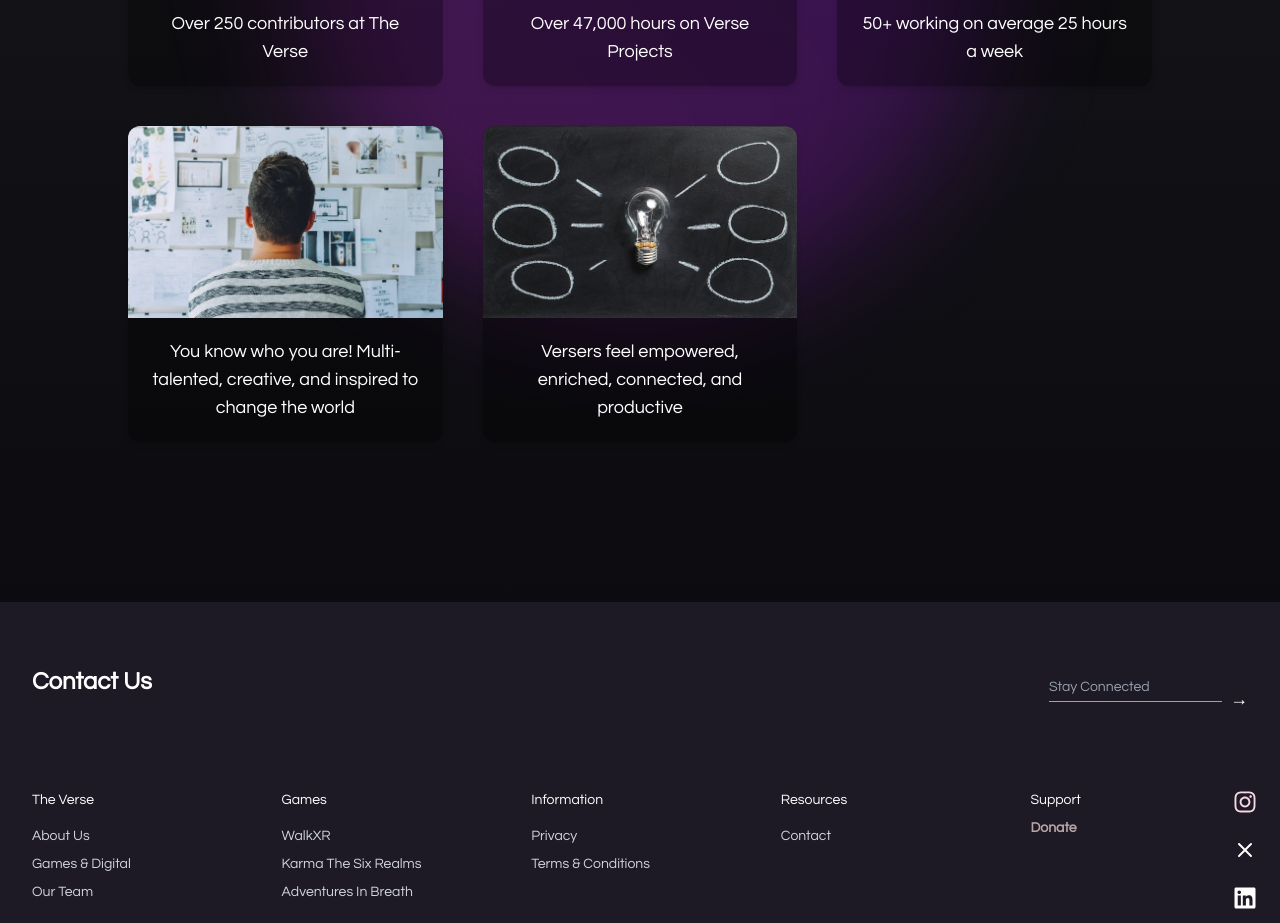
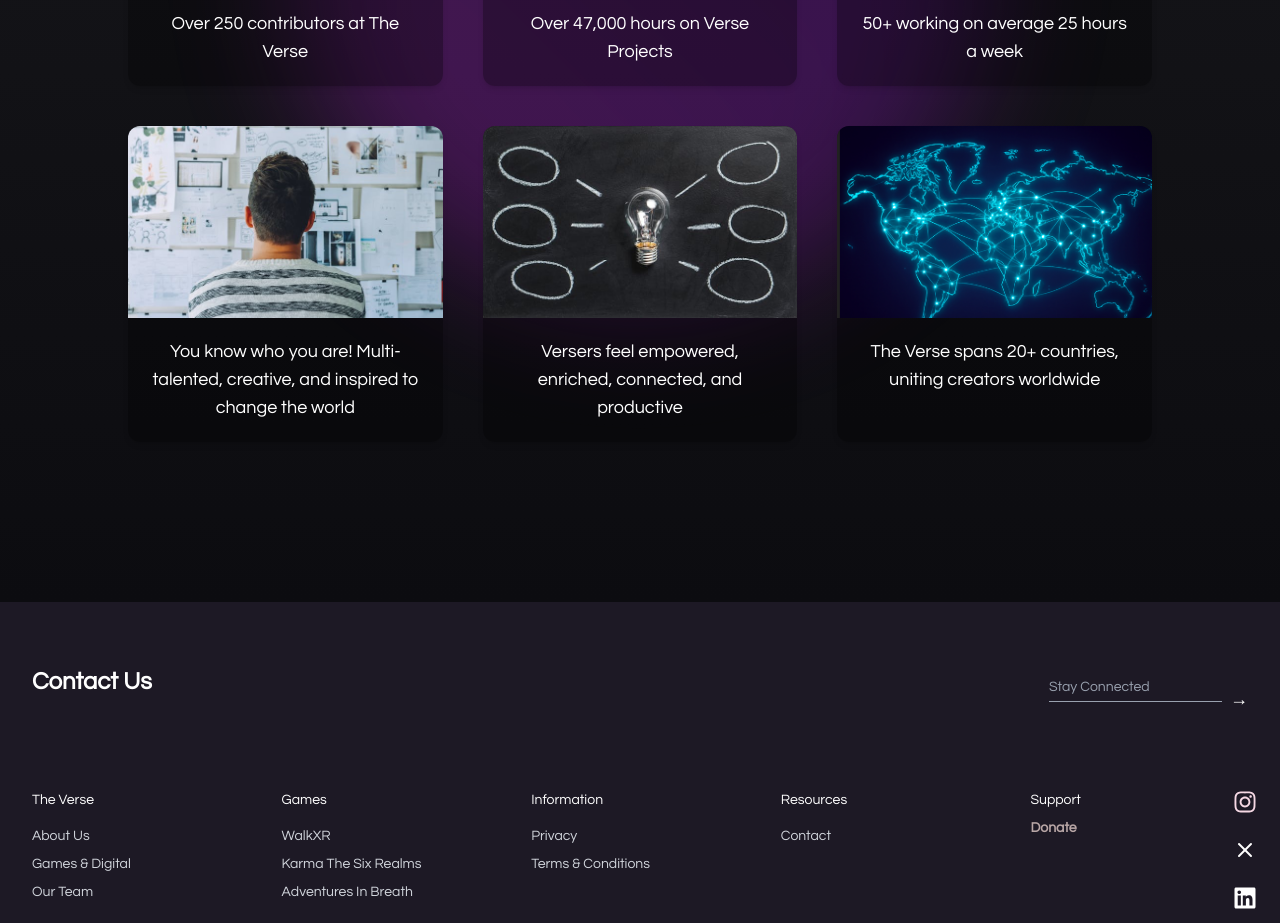
Before and after one commit to Versebuilding/verseWebsite-New, a Next.js app: page /about-us in a window 1280 px wide. Shown: the part 2840-3763 px from the top of the page. Built offline with nearby package versions, Linux system fonts and the light colour scheme; a web font is replaced by a local one.

Commit message:
about-us  added They way of the verse

```diff
--- a/app/about-us/page.tsx
+++ b/app/about-us/page.tsx
@@ -19,6 +19,8 @@ const AboutUs = () => {
     { img: '/images/aboutUs/community3.jpg', text: '50+ working on average 25 hours a week' },
     { img: '/images/aboutUs/community4.jpg', text: 'You know who you are! Multi-talented, creative, and inspired to change the world' },
     { img: '/images/aboutUs/community5.jpg', text: 'Versers feel empowered, enriched, connected, and productive' },
+    { img: '/images/aboutUs/community6.png', text: 'The Verse spans 20+ countries, uniting creators worldwide' },
+
   ]
 
   const fadeInUp: Variants = {
@@ -110,6 +112,7 @@ const AboutUs = () => {
 
 
 
+
           <div className="mt-20 grid md:grid-cols-3 gap-10 justify-center">
 
             {community.map((card, i) => (
```
Also changed, not shown: public/images/aboutUs/community6.png (added).
